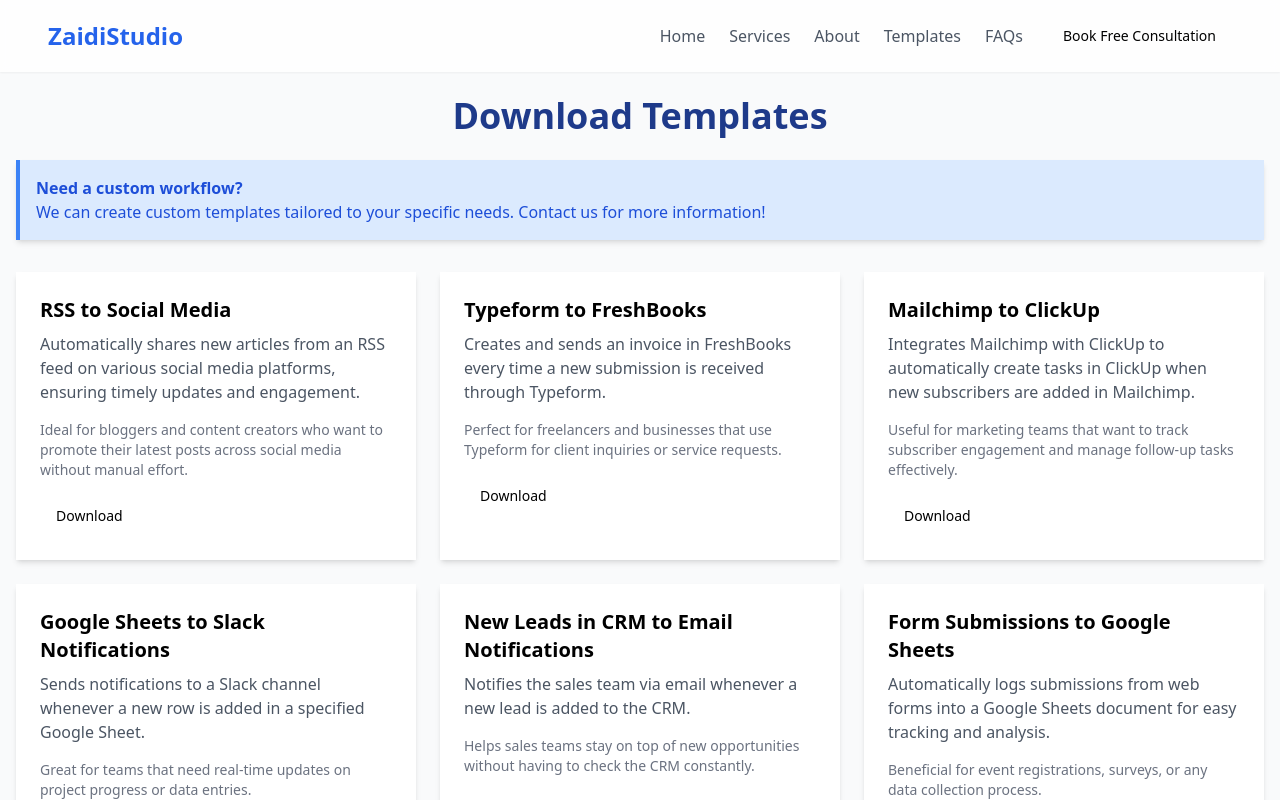
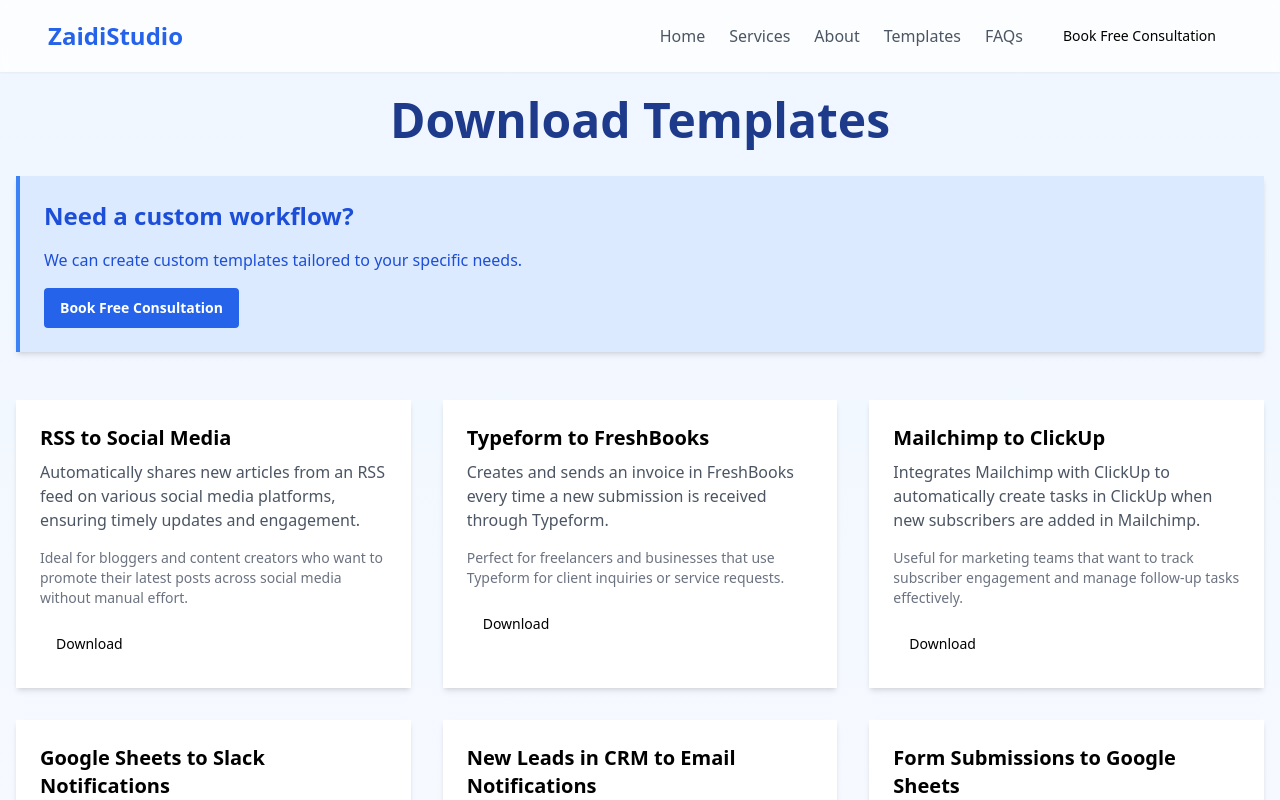
Before and after one commit to kwarula/ZaidiStudio, a React (Vite) app: page /templates in a window 1280 px wide. Shown: the top 800 px of the page. Built offline with nearby package versions, Linux system fonts and the light colour scheme; no server answers.

Commit message:
Enhance Templates Page Design
Revamped the Templates page for improved aesthetics. Added a "Contact" button for custom templates that opens the "Book Free Consultation" form when clicked.
[skip gpt_engineer]

```diff
--- a/src/pages/Templates.jsx
+++ b/src/pages/Templates.jsx
@@ -8,6 +8,7 @@ import Header from '../components/Header';
 import Footer from '../components/Footer';
 import TemplateCard from '../components/TemplateCard';
 import PaymentDialog from '../components/PaymentDialog';
+import WaitlistForm from '../components/WaitlistForm';
 import { templates } from '../data/templates';
 
 const Templates = () => {
@@ -15,6 +16,7 @@ const Templates = () => {
   const [userInfo, setUserInfo] = useState({ name: '', email: '', phone: '' });
   const [isUserInfoDialogOpen, setIsUserInfoDialogOpen] = useState(false);
   const [isPaymentDialogOpen, setIsPaymentDialogOpen] = useState(false);
+  const [isConsultationFormOpen, setIsConsultationFormOpen] = useState(false);
   const { toast } = useToast();
 
   const handleInputChange = (e) => {
@@ -49,17 +51,23 @@ const Templates = () => {
   };
 
   return (
-    <div className="min-h-screen flex flex-col bg-gray-50">
+    <div className="min-h-screen flex flex-col bg-gradient-to-b from-blue-50 to-white">
       <Header />
       <main className="flex-grow container mx-auto px-4 py-24">
-        <h1 className="text-4xl font-bold mb-6 text-center text-blue-900">Download Templates</h1>
+        <h1 className="text-5xl font-bold mb-8 text-center text-blue-900">Download Templates</h1>
 
-        <div className="bg-blue-100 border-l-4 border-blue-500 text-blue-700 p-4 mb-8 rounded-r-lg shadow-md">
-          <p className="font-bold">Need a custom workflow?</p>
-          <p>We can create custom templates tailored to your specific needs. Contact us for more information!</p>
+        <div className="bg-blue-100 border-l-4 border-blue-500 text-blue-700 p-6 mb-12 rounded-lg shadow-md">
+          <h2 className="text-2xl font-bold mb-4">Need a custom workflow?</h2>
+          <p className="mb-4">We can create custom templates tailored to your specific needs.</p>
+          <Button
+            onClick={() => setIsConsultationFormOpen(true)}
+            className="bg-blue-600 hover:bg-blue-700 text-white font-bold py-2 px-4 rounded"
+          >
+            Book Free Consultation
+          </Button>
         </div>
 
-        <div className="grid md:grid-cols-2 lg:grid-cols-3 gap-6">
+        <div className="grid md:grid-cols-2 lg:grid-cols-3 gap-8">
           {templates.map((template) => (
             <TemplateCard key={template.id} template={template} onDownload={handleDownload} />
           ))}
@@ -116,6 +124,17 @@ const Templates = () => {
           onOpenChange={setIsPaymentDialogOpen}
           onPaymentVerified={handlePaymentVerified}
         />
+
+        <WaitlistForm
+          open={isConsultationFormOpen}
+          onOpenChange={setIsConsultationFormOpen}
+          onWaitlistJoined={() => {
+            toast({
+              title: "Success!",
+              description: "Your consultation request has been submitted. We'll be in touch soon!",
+            });
+          }}
+        />
       </main>
       <Footer />
     </div>
```
